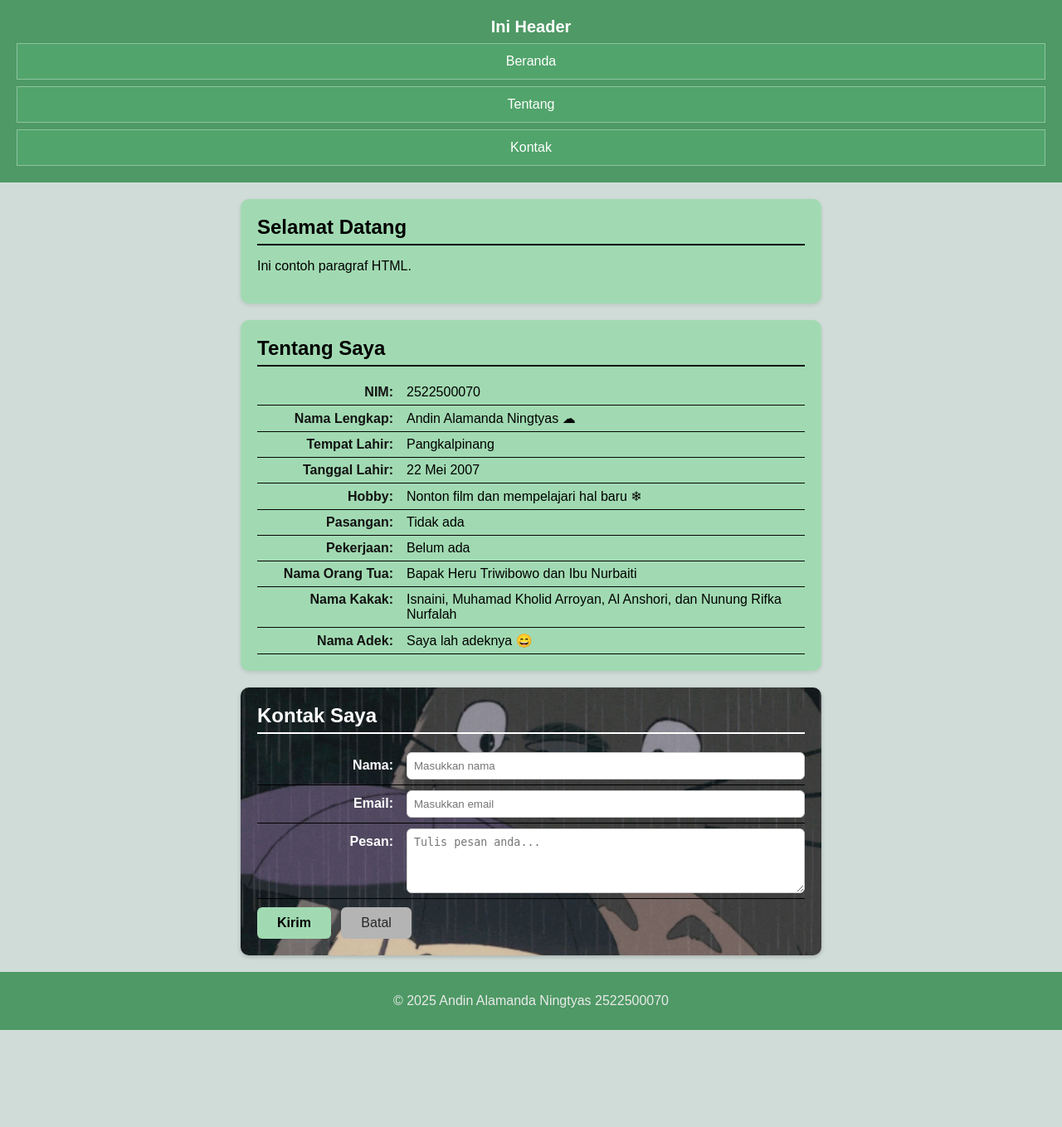
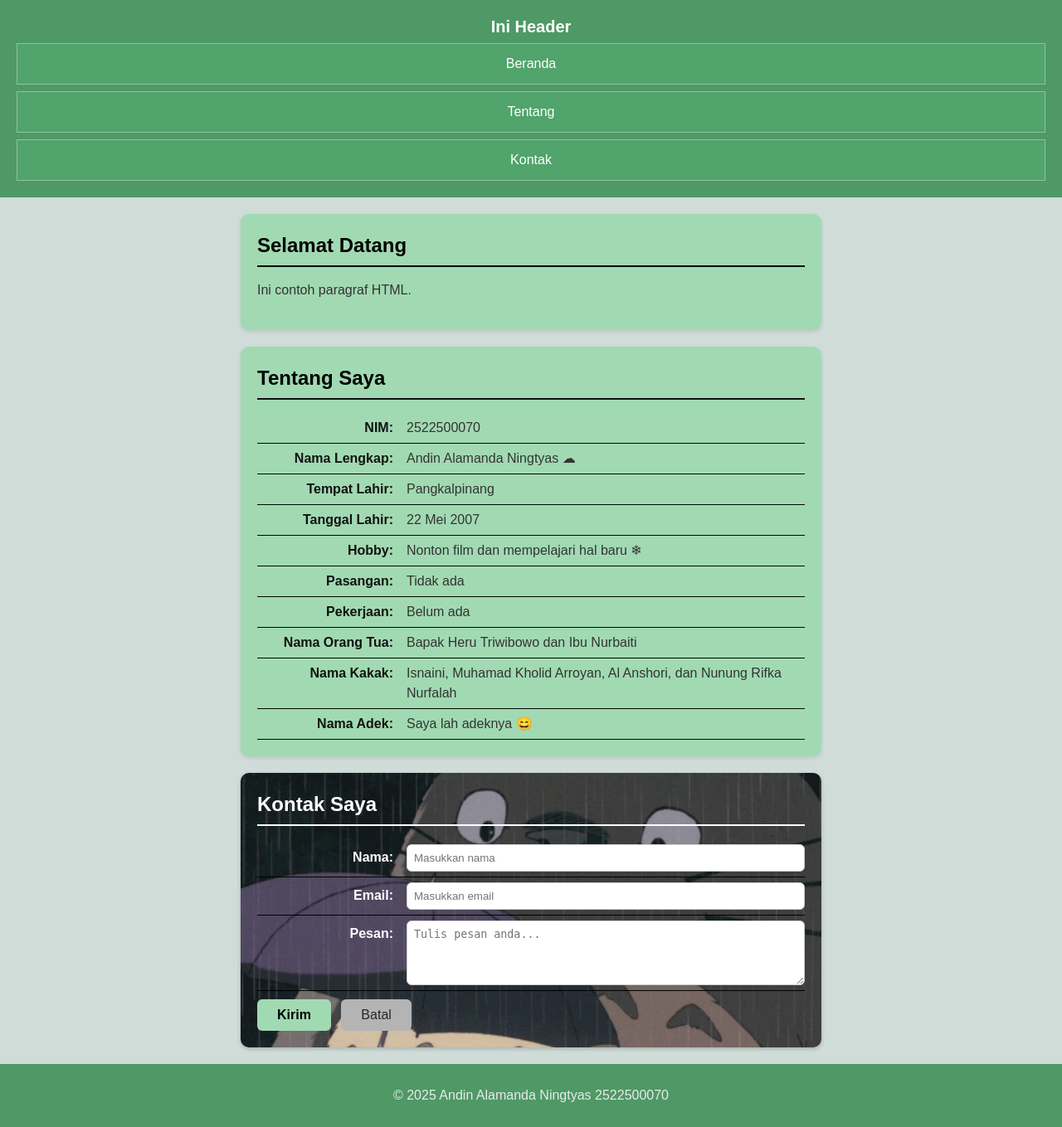
Before and after one commit to 2522500070-ops/2522500070-PWD-GB1J-2526O, a PHP site: page /pertemuan-04/index.html in a window 1280 px wide. Shown: the whole page at 83% size. Before the commit the page ends 1242 px from the top, so only its background shows below. Run offline with PHP 8.4, Linux system fonts and the light colour scheme.

Commit message:
index.html

```diff
--- a/pertemuan-04/style.css
+++ b/pertemuan-04/style.css
@@ -6,8 +6,8 @@
         margin: 0;
         font-family: Arial, sans-serif;
         background: #d0dcd8;
-        color: #333
-        line-height 1.5;
+        color: #333;
+        line-height: 1.5;
     }
 
         header {
```
Also changed, not shown: pertemuan-04/index.html (+6 -3 lines).
